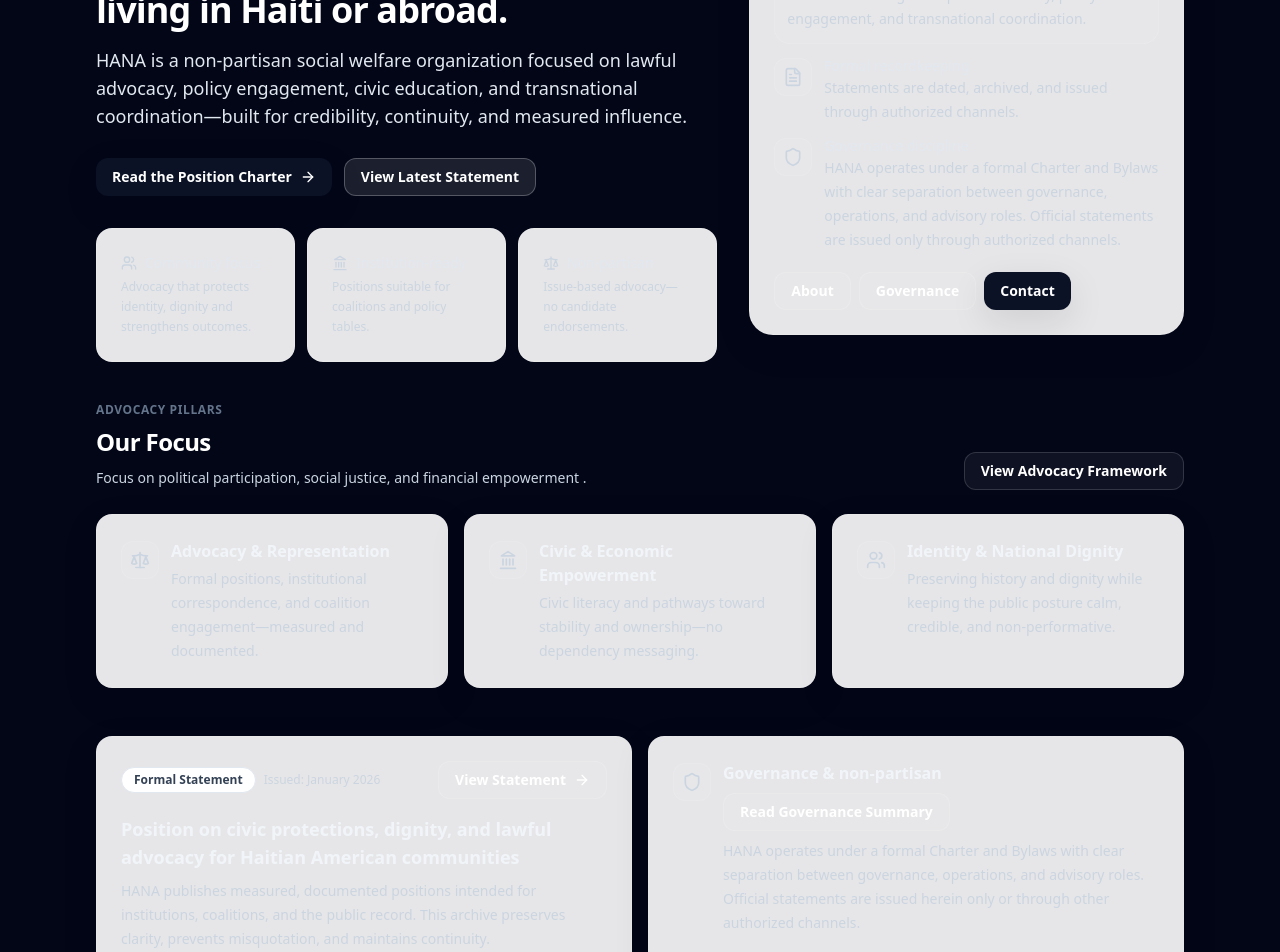
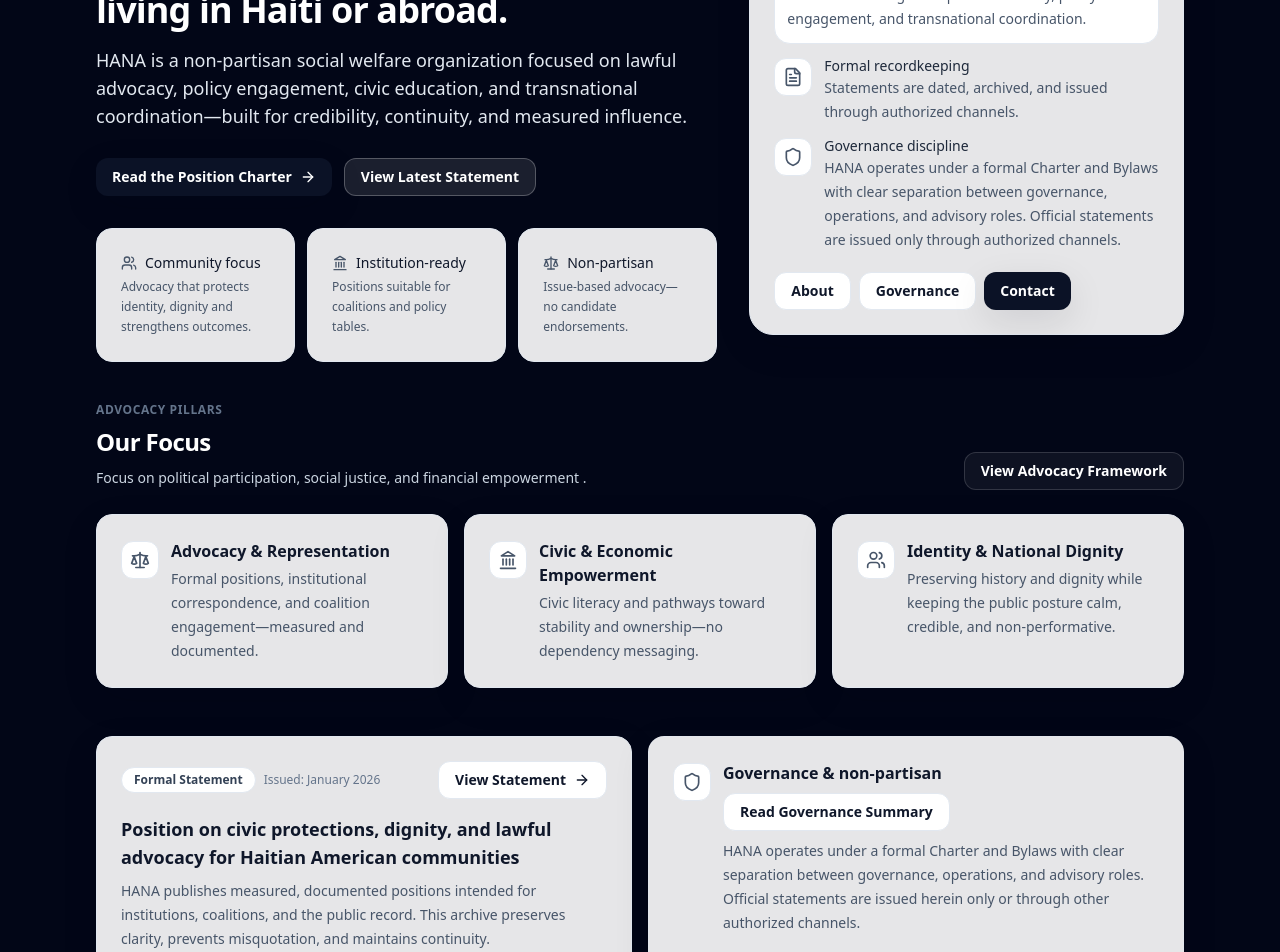
Before and after one commit to akumagmel/Hanayiti, a Next.js app: page / in a window 1280 px wide. Shown: the part 280-1232 px from the top of the page. Built offline with nearby package versions, Linux system fonts and the light colour scheme.

Commit message:
Update page.tsx

```diff
--- a/app/page.tsx
+++ b/app/page.tsx
@@ -34,30 +34,28 @@
   return (
     <Card
       className="
-        group rounded-2xl shadow-soft border-white/10 bg-white/5
+        group rounded-2xl shadow-soft border border-slate-200 bg-white text-slate-900
         transition duration-200
-        hover:-translate-y-0.5 hover:border-gold-500/35 hover:bg-white/7
+        hover:-translate-y-0.5 hover:border-gold-500/35
       "
     >
       <CardContent className="p-5">
         <div className="flex items-start gap-3">
           <div
             className="
-              mt-0.5 rounded-xl border border-white/10 bg-white/5 p-2
-              text-slate-300 transition
-              group-hover:border-gold-500/35 group-hover:text-gold-300
+              mt-0.5 rounded-xl border border-slate-200 bg-white p-2
+              text-slate-600 transition
+              group-hover:border-gold-500/35 group-hover:text-gold-600
             "
           >
             {icon}
           </div>
 
           <div>
-            <div className="text-base font-semibold text-slate-100 transition group-hover:text-gold-100">
+            <div className="text-base font-semibold text-slate-900 transition group-hover:text-gold-700">
               {title}
             </div>
-            <div className="mt-1 text-sm leading-6 text-slate-300">
-              {desc}
-            </div>
+            <div className="mt-1 text-sm leading-6 text-slate-600">{desc}</div>
           </div>
         </div>
       </CardContent>
@@ -83,13 +81,15 @@
               </div>
 
               <h1 className="mt-5 text-2xl font-semibold tracking-tight text-white sm:text-4xl">
-                Discipline, Civic & Economic advocacy groups of human rights defenders for Haitian Americans living in Haiti or abroad.
+                Discipline, Civic & Economic advocacy groups of human rights
+                defenders for Haitian Americans living in Haiti or abroad.
               </h1>
 
               <p className="mt-4 text-base leading-7 text-slate-200 sm:text-lg">
-                HANA is a non-partisan social welfare organization focused on lawful advocacy,
-                policy engagement, civic education, and transnational coordination—built for
-                credibility, continuity, and measured influence.
+                HANA is a non-partisan social welfare organization focused on
+                lawful advocacy, policy engagement, civic education, and
+                transnational coordination—built for credibility, continuity,
+                and measured influence.
               </p>
 
               <div className="mt-7 flex flex-wrap gap-3">
@@ -109,43 +109,44 @@
                 </Button>
               </div>
 
-              {/* 3 small cards: gray text + gray icons + gold hover */}
+              {/* 3 small cards: white bg + dark text */}
               <div className="mt-8 grid gap-3 sm:grid-cols-3">
                 <Card
                   className="
-                    group border-white/15 bg-white/10 backdrop-blur
+                    group border border-slate-200 bg-white text-slate-900
                     transition duration-200
-                    hover:-translate-y-0.5 hover:border-gold-500/35 hover:bg-white/12
+                    hover:-translate-y-0.5 hover:border-gold-500/35
                   "
                 >
                   <CardContent className="p-4">
                     <div className="flex items-center gap-2">
-                      <Users className="h-4 w-4 text-slate-300 transition group-hover:text-gold-300" />
-                      <div className="text-sm font-medium text-slate-200 transition group-hover:text-gold-100">
+                      <Users className="h-4 w-4 text-slate-600 transition group-hover:text-gold-600" />
+                      <div className="text-sm font-medium text-slate-900 transition group-hover:text-gold-700">
                         Community focus
                       </div>
                     </div>
-                    <div className="mt-1 text-xs leading-5 text-slate-300">
-                      Advocacy that protects identity, dignity and strengthens outcomes.
+                    <div className="mt-1 text-xs leading-5 text-slate-600">
+                      Advocacy that protects identity, dignity and strengthens
+                      outcomes.
                     </div>
                   </CardContent>
                 </Card>
 
                 <Card
                   className="
-                    group border-white/15 bg-white/10 backdrop-blur
+                    group border border-slate-200 bg-white text-slate-900
                     transition duration-200
-                    hover:-translate-y-0.5 hover:border-gold-500/35 hover:bg-white/12
+                    hover:-translate-y-0.5 hover:border-gold-500/35
                   "
                 >
                   <CardContent className="p-4">
                     <div className="flex items-center gap-2">
-                      <Landmark className="h-4 w-4 text-slate-300 transition group-hover:text-gold-300" />
-                      <div className="text-sm font-medium text-slate-200 transition group-hover:text-gold-100">
+                      <Landmark className="h-4 w-4 text-slate-600 transition group-hover:text-gold-600" />
+                      <div className="text-sm font-medium text-slate-900 transition group-hover:text-gold-700">
                         Institution-ready
                       </div>
                     </div>
-                    <div className="mt-1 text-xs leading-5 text-slate-300">
+                    <div className="mt-1 text-xs leading-5 text-slate-600">
                       Positions suitable for coalitions and policy tables.
                     </div>
                   </CardContent>
@@ -153,19 +154,19 @@
 
                 <Card
                   className="
-                    group border-white/15 bg-white/10 backdrop-blur
+                    group border border-slate-200 bg-white text-slate-900
                     transition duration-200
-                    hover:-translate-y-0.5 hover:border-gold-500/35 hover:bg-white/12
+                    hover:-translate-y-0.5 hover:border-gold-500/35
                   "
                 >
                   <CardContent className="p-4">
                     <div className="flex items-center gap-2">
-                      <Scale className="h-4 w-4 text-slate-300 transition group-hover:text-gold-300" />
-                      <div className="text-sm font-medium text-slate-200 transition group-hover:text-gold-100">
+                      <Scale className="h-4 w-4 text-slate-600 transition group-hover:text-gold-600" />
+                      <div className="text-sm font-medium text-slate-900 transition group-hover:text-gold-700">
                         Non-partisan
                       </div>
                     </div>
-                    <div className="mt-1 text-xs leading-5 text-slate-300">
+                    <div className="mt-1 text-xs leading-5 text-slate-600">
                       Issue-based advocacy—no candidate endorsements.
                     </div>
                   </CardContent>
@@ -173,57 +174,58 @@
               </div>
             </section>
 
-            {/* HANA at a glance: smaller + dark + no 501 */}
+            {/* HANA at a glance */}
             <aside className="lg:col-span-5">
               <Card
                 className="
-                  group rounded-3xl shadow-soft border-white/10 bg-white/5
+                  group rounded-3xl shadow-soft border border-slate-200 bg-white text-slate-900
                   transition duration-200
-                  hover:-translate-y-0.5 hover:border-gold-500/35 hover:bg-white/7
+                  hover:-translate-y-0.5 hover:border-gold-500/35
                 "
               >
                 <CardContent className="p-5">
                   <div className="flex items-center justify-between">
-                    <div className="text-sm font-semibold text-slate-100 transition group-hover:text-gold-100">
+                    <div className="text-sm font-semibold text-slate-900 transition group-hover:text-gold-700">
                       HANA at a glance
                     </div>
                   </div>
 
-                  <Separator className="my-4 bg-white/10" />
+                  <Separator className="my-4 bg-slate-200" />
 
                   <div className="space-y-3">
-                    <div className="rounded-2xl border border-white/10 bg-white/5 p-3">
-                      <div className="text-xs font-semibold text-slate-200">
+                    <div className="rounded-2xl border border-slate-200 bg-white p-3">
+                      <div className="text-xs font-semibold text-slate-800">
                         Official mission
                       </div>
-                      <div className="mt-1 text-sm leading-6 text-slate-300">
+                      <div className="mt-1 text-sm leading-6 text-slate-600">
                         {mission}
                       </div>
                     </div>
 
                     <div className="flex items-start gap-3">
-                      <div className="mt-0.5 rounded-xl border border-white/10 bg-white/5 p-2">
-                        <FileText className="h-5 w-5 text-slate-300" />
+                      <div className="mt-0.5 rounded-xl border border-slate-200 bg-white p-2">
+                        <FileText className="h-5 w-5 text-slate-600" />
                       </div>
                       <div>
-                        <div className="text-sm font-medium text-slate-200">
+                        <div className="text-sm font-medium text-slate-800">
                           Formal recordkeeping
                         </div>
-                        <div className="text-sm leading-6 text-slate-300">
-                          Statements are dated, archived, and issued through authorized channels.
+                        <div className="text-sm leading-6 text-slate-600">
+                          Statements are dated, archived, and issued through
+                          authorized channels.
                         </div>
                       </div>
                     </div>
 
                     <div className="flex items-start gap-3">
-                      <div className="mt-0.5 rounded-xl border border-white/10 bg-white/5 p-2">
-                        <Shield className="h-5 w-5 text-slate-300" />
+                      <div className="mt-0.5 rounded-xl border border-slate-200 bg-white p-2">
+                        <Shield className="h-5 w-5 text-slate-600" />
                       </div>
                       <div>
-                        <div className="text-sm font-medium text-slate-200">
+                        <div className="text-sm font-medium text-slate-800">
                           Governance discipline
                         </div>
-                        <div className="text-sm leading-6 text-slate-300">
+                        <div className="text-sm leading-6 text-slate-600">
                           {governanceSummary}
                         </div>
                       </div>
@@ -233,14 +235,14 @@
                   <div className="mt-5 flex flex-wrap gap-2">
                     <Button
                       variant="outline"
-                      className="border-white/15 bg-white/5 text-white hover:bg-white/10"
+                      className="border-slate-200 bg-white text-slate-900 hover:bg-slate-50"
                       href="/about/"
                     >
                       About
                     </Button>
                     <Button
                       variant="outline"
-                      className="border-white/15 bg-white/5 text-white hover:bg-white/10"
+                      className="border-slate-200 bg-white text-slate-900 hover:bg-slate-50"
                       href="/governance/"
                     >
                       Governance
@@ -252,7 +254,6 @@
             </aside>
           </motion.div>
 
-          {/* Advocacy pillars: keep as-is styling (your request was icons only) */}
           <section className="mt-10 pb-12">
             <div className="flex items-end justify-between gap-6">
               <div>
@@ -263,7 +264,8 @@
                   Our Focus
                 </h2>
                 <p className="mt-2 max-w-2xl text-sm leading-6 text-slate-300">
-                  Focus on political participation, social justice, and financial empowerment .
+                  Focus on political participation, social justice, and
+                  financial empowerment .
                 </p>
               </div>
 
@@ -278,55 +280,54 @@
 
             <div className="mt-6 grid gap-4 md:grid-cols-3">
               <PillarCard
-                icon={<Scale className="h-5 w-5 text-slate-300" />}
+                icon={<Scale className="h-5 w-5 text-slate-600" />}
                 title={pillars[0].title}
                 desc={pillars[0].desc}
               />
               <PillarCard
-                icon={<Landmark className="h-5 w-5 text-slate-300" />}
+                icon={<Landmark className="h-5 w-5 text-slate-600" />}
                 title={pillars[1].title}
                 desc={pillars[1].desc}
               />
               <PillarCard
-                icon={<Users className="h-5 w-5 text-slate-300" />}
+                icon={<Users className="h-5 w-5 text-slate-600" />}
                 title={pillars[2].title}
                 desc={pillars[2].desc}
               />
             </div>
           </section>
 
-          {/* Bottom section: keep content but align to dark + gray icons/text + gold hover */}
           <section className="pb-14">
             <div className="grid gap-4 lg:grid-cols-2">
               <Card
                 className="
-                  group rounded-2xl shadow-soft border-white/10 bg-white/5
+                  group rounded-2xl shadow-soft border border-slate-200 bg-white text-slate-900
                   transition duration-200
-                  hover:-translate-y-0.5 hover:border-gold-500/35 hover:bg-white/7
+                  hover:-translate-y-0.5 hover:border-gold-500/35
                 "
               >
                 <CardContent className="p-6">
                   <div className="flex flex-wrap items-center justify-between gap-3">
                     <div className="flex items-center gap-2">
                       <Badge>Formal Statement</Badge>
-                      <span className="text-xs text-slate-300">
+                      <span className="text-xs text-slate-500">
                         Issued: {statementSample.date}
                       </span>
                     </div>
 
                     <Button
                       variant="outline"
-                      className="border-white/15 bg-white/5 text-white hover:bg-white/10"
+                      className="border-slate-200 bg-white text-slate-900 hover:bg-slate-50"
                       href="/statements/"
                     >
                       View Statement <ArrowRight className="h-4 w-4" />
                     </Button>
                   </div>
 
-                  <div className="mt-4 text-lg font-semibold text-slate-100 transition group-hover:text-gold-100">
+                  <div className="mt-4 text-lg font-semibold text-slate-900 transition group-hover:text-gold-700">
                     {statementSample.title}
                   </div>
-                  <p className="mt-2 text-sm leading-6 text-slate-300">
+                  <p className="mt-2 text-sm leading-6 text-slate-600">
                     {statementSample.excerpt}
                   </p>
                 </CardContent>
@@ -334,36 +335,37 @@
 
               <Card
                 className="
-                  group rounded-2xl border-dashed shadow-soft border-white/10 bg-white/5
+                  group rounded-2xl border-dashed shadow-soft border border-slate-200 bg-white text-slate-900
                   transition duration-200
-                  hover:-translate-y-0.5 hover:border-gold-500/35 hover:bg-white/7
+                  hover:-translate-y-0.5 hover:border-gold-500/35
                 "
               >
                 <CardContent className="p-6">
                   <div className="flex items-start gap-3">
-                    <div className="mt-0.5 rounded-xl border border-white/10 bg-white/5 p-2">
-                      <Shield className="h-5 w-5 text-slate-300 transition group-hover:text-gold-300" />
+                    <div className="mt-0.5 rounded-xl border border-slate-200 bg-white p-2">
+                      <Shield className="h-5 w-5 text-slate-600 transition group-hover:text-gold-600" />
                     </div>
 
                     <div className="w-full">
                       <div className="flex flex-wrap items-center justify-between gap-2">
-                        <div className="text-base font-semibold text-slate-100 transition group-hover:text-gold-100">
+                        <div className="text-base font-semibold text-slate-900 transition group-hover:text-gold-700">
                           Governance & non-partisan
                         </div>
 
                         <Button
                           variant="outline"
-                          className="border-white/15 bg-white/5 text-white hover:bg-white/10"
+                          className="border-slate-200 bg-white text-slate-900 hover:bg-slate-50"
                           href="/governance/"
                         >
                           Read Governance Summary
                         </Button>
                       </div>
 
-                      <p className="mt-2 text-sm leading-6 text-slate-300">
-                        HANA operates under a formal Charter and Bylaws with clear separation
-                        between governance, operations, and advisory roles. Official statements
-                        are issued herein only or through other authorized channels.
+                      <p className="mt-2 text-sm leading-6 text-slate-600">
+                        HANA operates under a formal Charter and Bylaws with
+                        clear separation between governance, operations, and
+                        advisory roles. Official statements are issued herein
+                        only or through other authorized channels.
                       </p>
                     </div>
                   </div>
```
